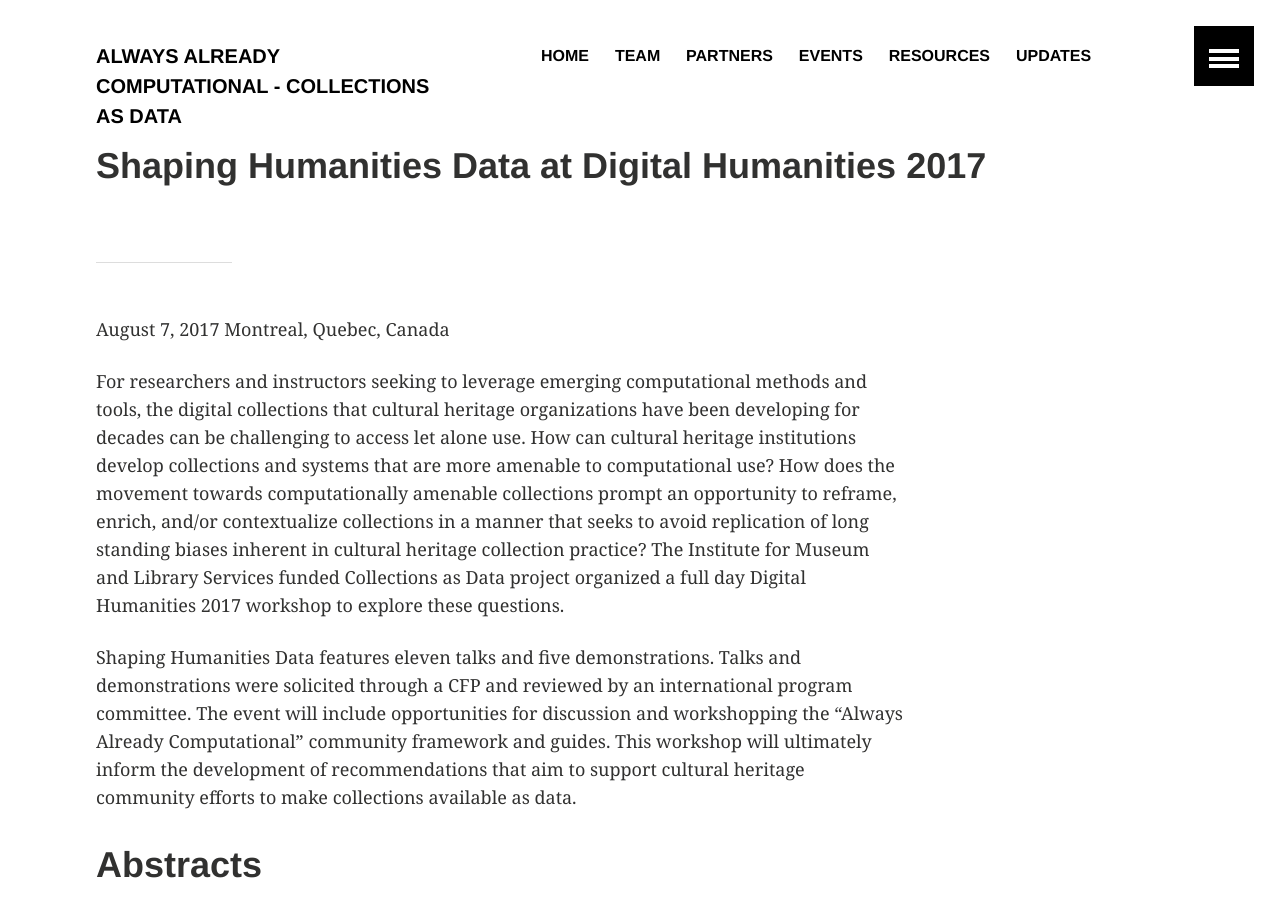
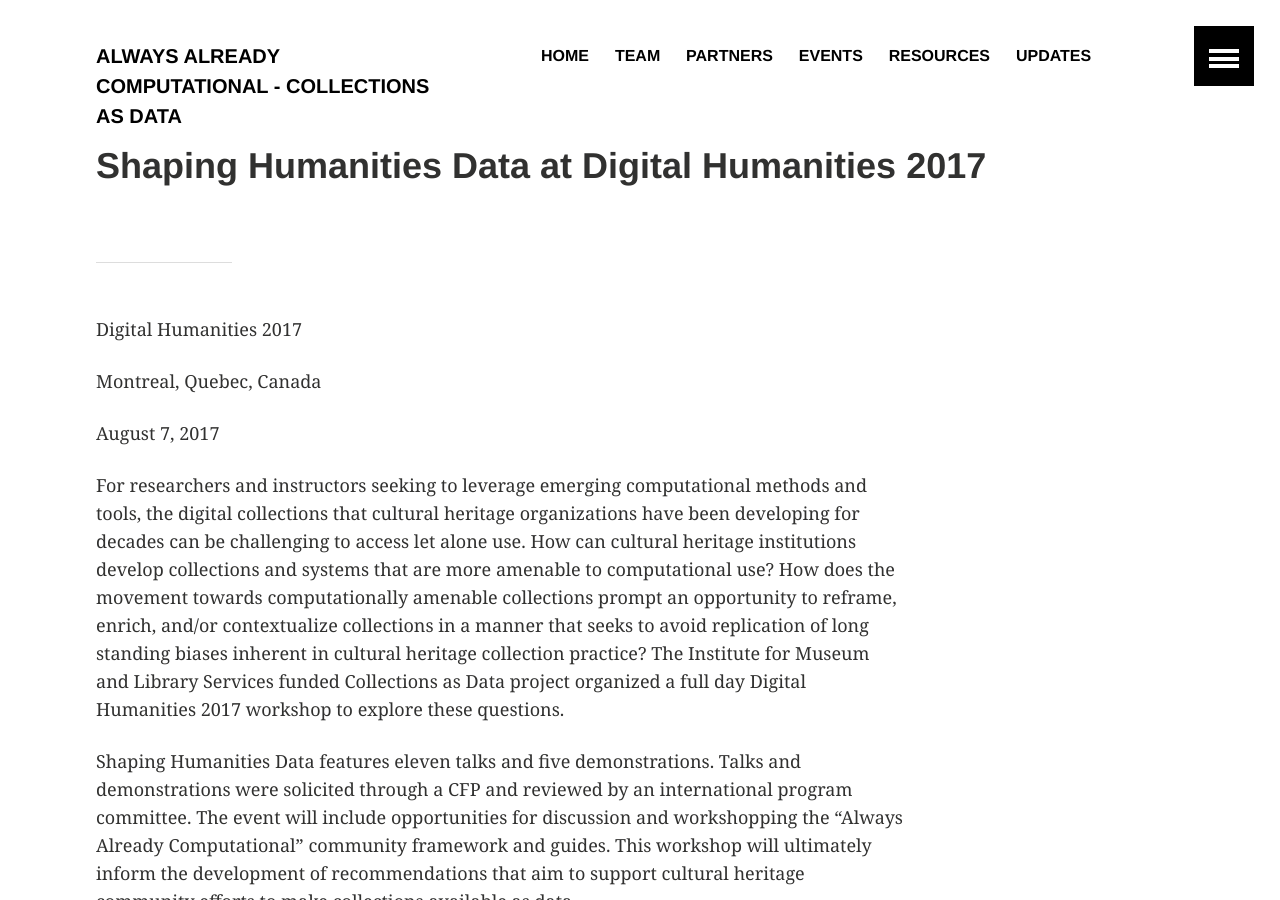
Before and after one commit to collectionsasdata/collectionsasdata.github.io, a Jekyll site: the page built from _posts/2017-08-1-shaping.markdown, in a window 1280 px wide and 900 px high. Built offline with Jekyll 4.4.1, drawn with Linux system fonts in a browser that asks for light colours.

Commit message:
Update 2017-08-1-shaping.markdown

```diff
--- a/_posts/2017-08-1-shaping.markdown
+++ b/_posts/2017-08-1-shaping.markdown
@@ -5,9 +5,11 @@ date:   2017-8-1
 teaser: "Shaping Humanities Data at Digital Humanities 2017"
 ---
 ---
+Digital Humanities 2017
+
+Montreal, Quebec, Canada
 
 August 7, 2017
-Montreal, Quebec, Canada
 
 For researchers and instructors seeking to leverage emerging computational methods and tools, the digital collections that cultural heritage organizations have been developing for decades can be challenging to access let alone use. How can cultural heritage institutions develop collections and systems that are more amenable to computational use? How does the movement towards computationally amenable collections prompt an opportunity to reframe, enrich, and/or contextualize collections in a manner that seeks to avoid replication of long standing biases inherent in cultural heritage collection practice? The Institute for Museum and Library Services funded Collections as Data project organized a full day Digital Humanities 2017 workshop to explore these questions.
 
```
